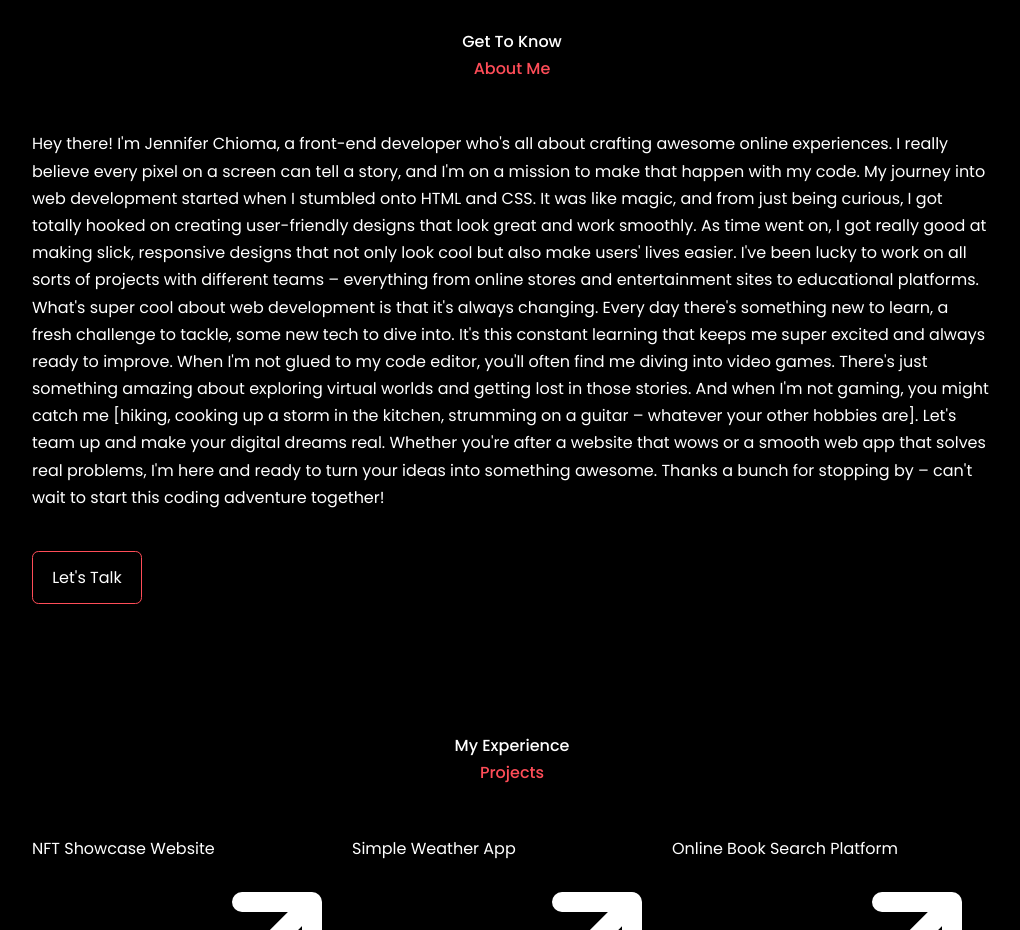
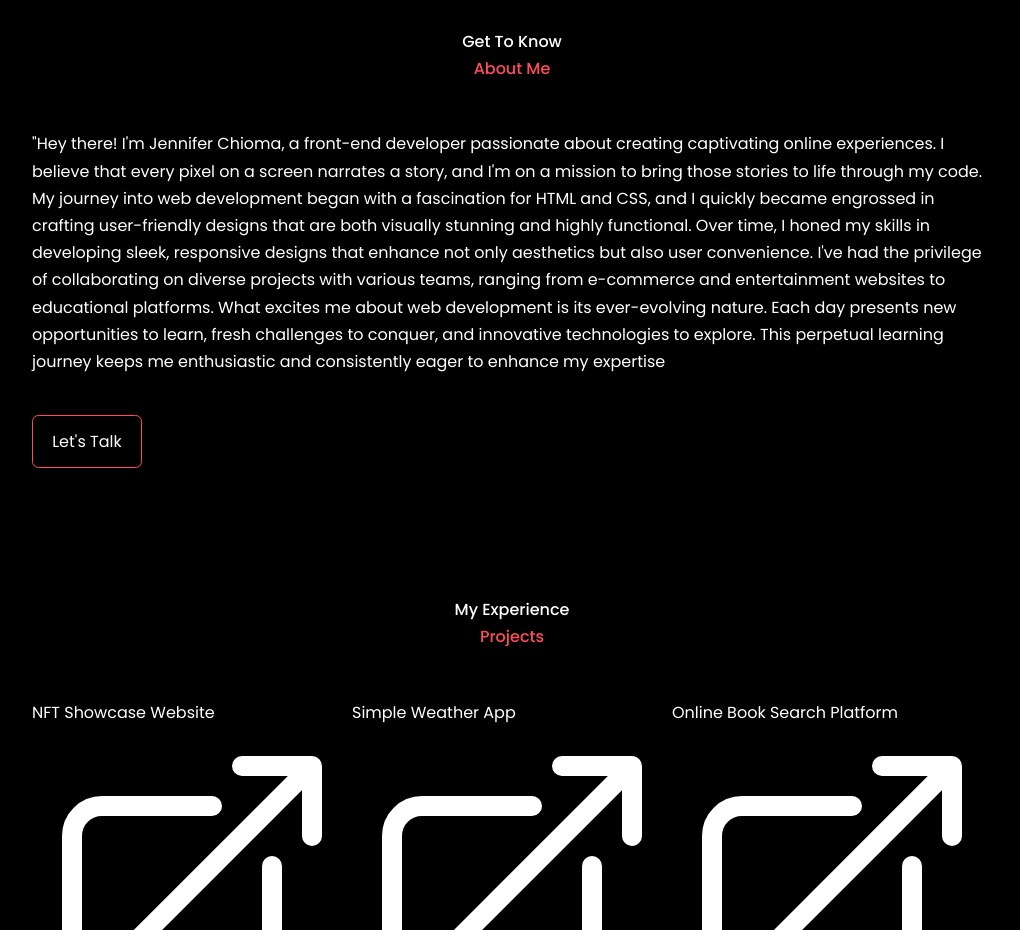
Before and after one commit to jennifer-pecky/jennifer-pecky.github.io, a React (Vite) app: page / in a window 1280 px wide. Shown: the part 900-1830 px from the top of the page, without its empty margins (128-1148 px from the left). Built offline with nearby package versions, Linux system fonts and the light colour scheme; the HTML template or start-up script is replaced by a standard one.

Commit message:
made changes

```diff
--- a/src/component/about/About.jsx
+++ b/src/component/about/About.jsx
@@ -1,5 +1,5 @@
-import React from 'react';
-import './About.css';
+import React from "react";
+import "./About.css";
 
 const About = () => {
   return (
@@ -10,30 +10,22 @@
       <div className="container about__container">
         <div className="about__content">
           <p className="text-sm md:text-lg mb-3 text-gray-500 dark:text-gray-400 first-line:uppercase first-line:tracking-widest first-letter:text-7xl first-letter:font-bold first-letter:text-gray-900 dark:first-letter:text-gray-100 first-letter:mr-3 first-letter:float-left">
-            Hey there! I'm Jennifer Chioma, a front-end developer who's all
-            about crafting awesome online experiences. I really believe every
-            pixel on a screen can tell a story, and I'm on a mission to make
-            that happen with my code. My journey into web development started
-            when I stumbled onto HTML and CSS. It was like magic, and from just
-            being curious, I got totally hooked on creating user-friendly
-            designs that look great and work smoothly. As time went on, I got
-            really good at making slick, responsive designs that not only look
-            cool but also make users' lives easier. I've been lucky to work on
-            all sorts of projects with different teams – everything from online
-            stores and entertainment sites to educational platforms. What's
-            super cool about web development is that it's always changing. Every
-            day there's something new to learn, a fresh challenge to tackle,
-            some new tech to dive into. It's this constant learning that keeps
-            me super excited and always ready to improve. When I'm not glued to
-            my code editor, you'll often find me diving into video games.
-            There's just something amazing about exploring virtual worlds and
-            getting lost in those stories. And when I'm not gaming, you might
-            catch me [hiking, cooking up a storm in the kitchen, strumming on a
-            guitar – whatever your other hobbies are]. Let's team up and make
-            your digital dreams real. Whether you're after a website that wows
-            or a smooth web app that solves real problems, I'm here and ready to
-            turn your ideas into something awesome. Thanks a bunch for stopping
-            by – can't wait to start this coding adventure together!
+            "Hey there! I'm Jennifer Chioma, a front-end developer passionate
+            about creating captivating online experiences. I believe that every
+            pixel on a screen narrates a story, and I'm on a mission to bring
+            those stories to life through my code. My journey into web
+            development began with a fascination for HTML and CSS, and I quickly
+            became engrossed in crafting user-friendly designs that are both
+            visually stunning and highly functional. Over time, I honed my
+            skills in developing sleek, responsive designs that enhance not only
+            aesthetics but also user convenience. I've had the privilege of
+            collaborating on diverse projects with various teams, ranging from
+            e-commerce and entertainment websites to educational platforms. What
+            excites me about web development is its ever-evolving nature. Each
+            day presents new opportunities to learn, fresh challenges to
+            conquer, and innovative technologies to explore. This perpetual
+            learning journey keeps me enthusiastic and consistently eager to
+            enhance my expertise
           </p>
           <div className="flex justify-center mt-10">
             <a href="#contact" className="btn btn-primary">
```
Also changed, not shown: src/component/portfolio/Portfolio.jsx (+0 -19 lines).
